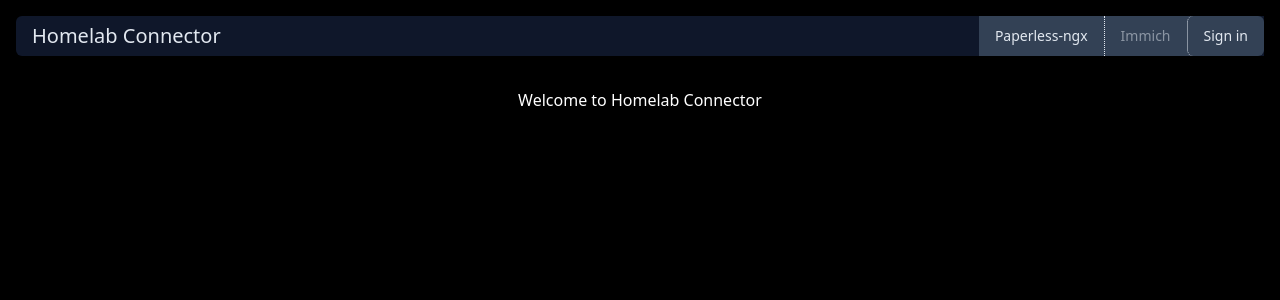
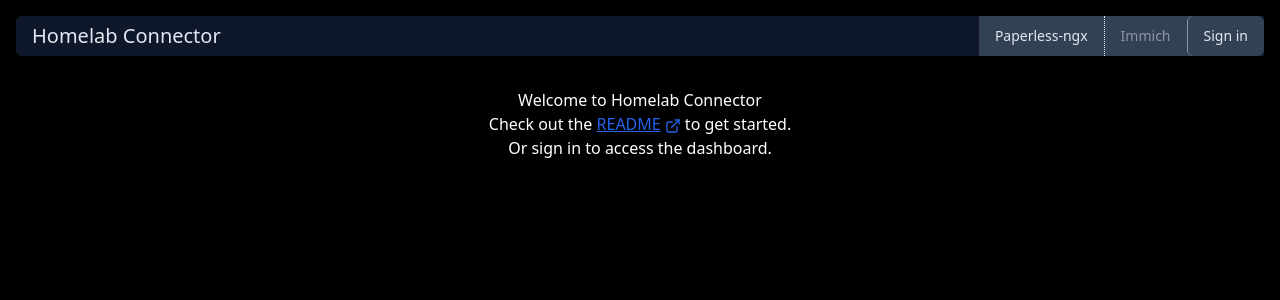
Before and after one commit to aamirazad/homelab-connector, a Next.js app: page / in a window 1280 px wide. Shown: the top 300 px of the page. Built offline with nearby package versions, Linux system fonts and the light colour scheme; no server answers.

Commit message:
feat: add to homepage

```diff
--- a/src/app/page.tsx
+++ b/src/app/page.tsx
@@ -1,10 +1,15 @@
+import { SignInButton } from "@clerk/nextjs";
 import Link from "next/link";
+import { ExternalLink } from 'lucide-react';
+
 
 export default function HomePage() {
   return (
     <main className="p-4 px-6">
       <div className="flex flex-col items-center justify-center">
-        <div>Welcome to Homelab Connector</div>
+        <p>Welcome to Homelab Connector</p>
+        <p>Check out the <a rel="noopener noreferrer" target="_blank" className="underline text-blue-600 hover:text-blue-800" href="https://github.com/aamirazad/homelab-connector/blob/main/README.md">README<ExternalLink size={16} className="ml-1 inline-block" /></a>  to get started.</p>
+        <p>Or sign in to access the dashboard.</p>
       </div>
     </main>
   );
```
